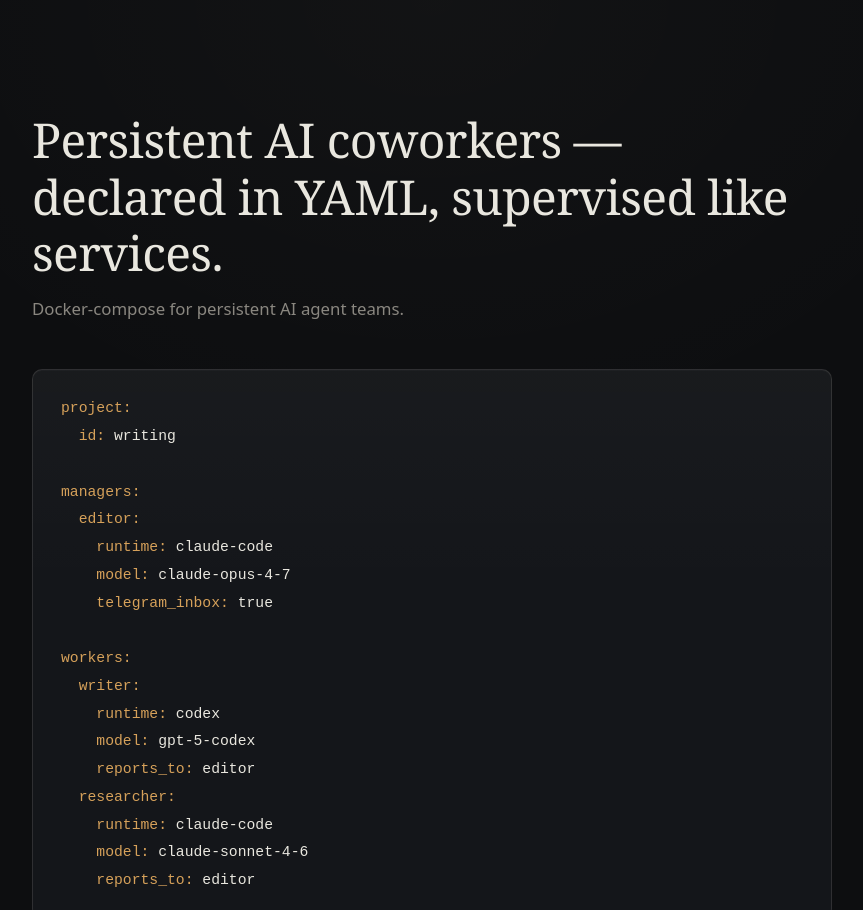
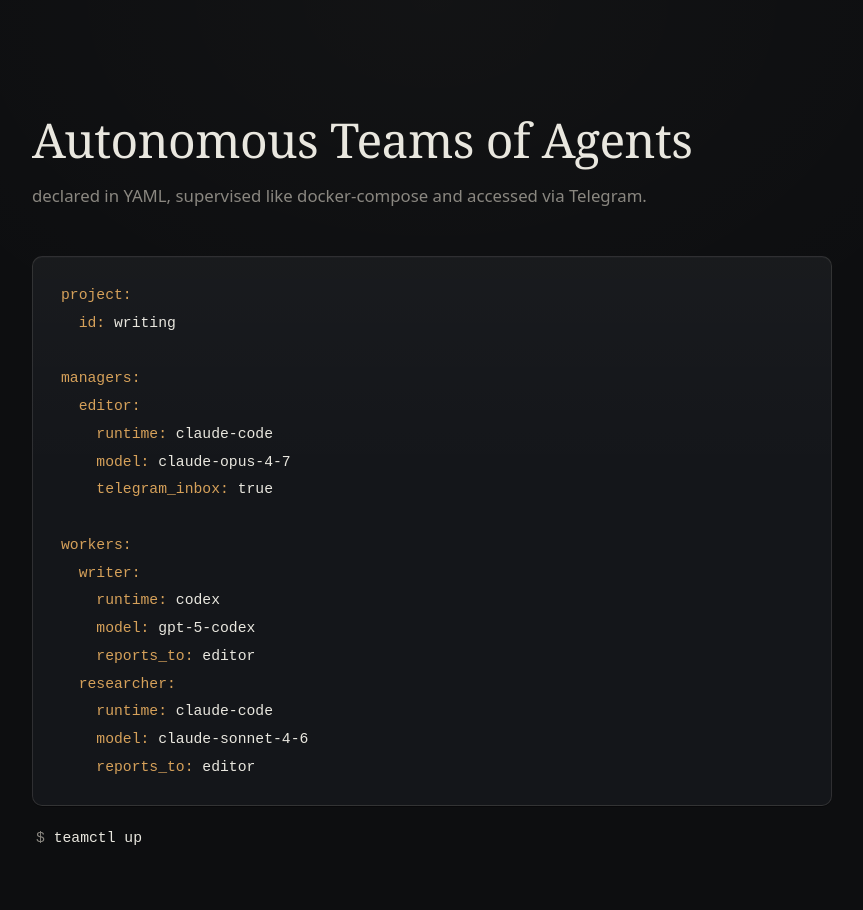
Before and after one commit to Alireza29675/teamctl, an Astro site in the folder docs/: page / in a window 1280 px wide. Shown: the top 910 px of the page, without its empty margins (208-1071 px from the left). Built offline with nearby package versions, Linux system fonts and the light colour scheme; Astro itself is replaced by a stand-in of ours.

Commit message:
feat(landing): swap heading and subline to Alireza-locked framing

```diff
--- a/docs/src/pages/index.astro
+++ b/docs/src/pages/index.astro
@@ -69,11 +69,8 @@
   <body>
     <main>
       <header class="lede">
-        <h1>
-          Persistent AI coworkers —<br />
-          declared in YAML, supervised like services.
-        </h1>
-        <p class="subline">Docker-compose for persistent AI agent teams.</p>
+        <h1>Autonomous Teams of Agents</h1>
+        <p class="subline">declared in YAML, supervised like docker-compose and accessed via Telegram.</p>
       </header>
 
       <figure class="demo" aria-label="Example team.yaml and the command to start it">
```
